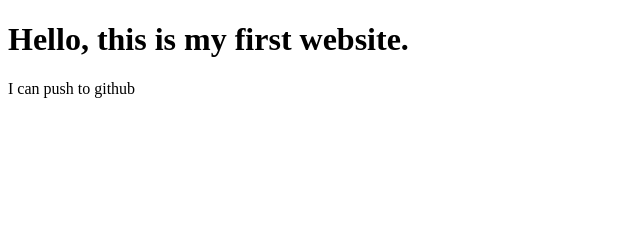
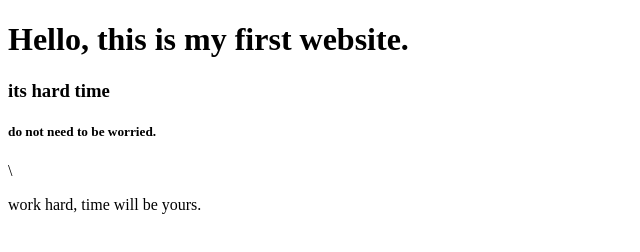
Before and after one commit to towhiid/first-work, a plain HTML site: page index.html in a window 1280 px wide. Shown: the whole page, without its empty margins (0-640 px from the left). Drawn offline with Linux system fonts and the light colour scheme.

Commit message:
new changes

```diff
--- a/index.html
+++ b/index.html
@@ -7,6 +7,8 @@
 </head>
 <body>
     <h1>Hello, this is my first website.</h1>
-    <p>I can push to github</p>
+    <h3>its hard time</h3>
+    <h5>do not need to be worried.</h5>
+    \<p>work hard, time will be yours.</p>
 </body>
 </html>
```
